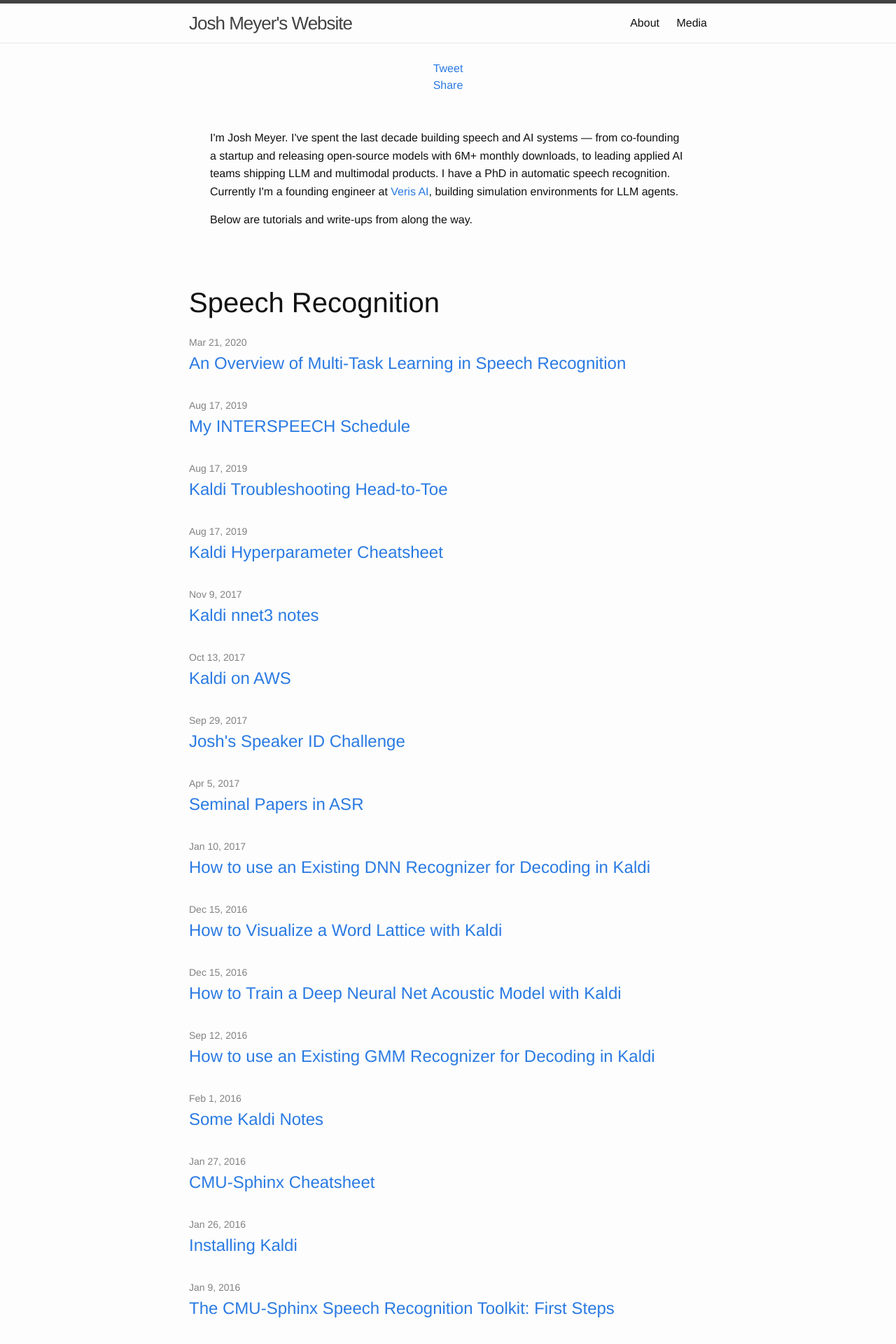
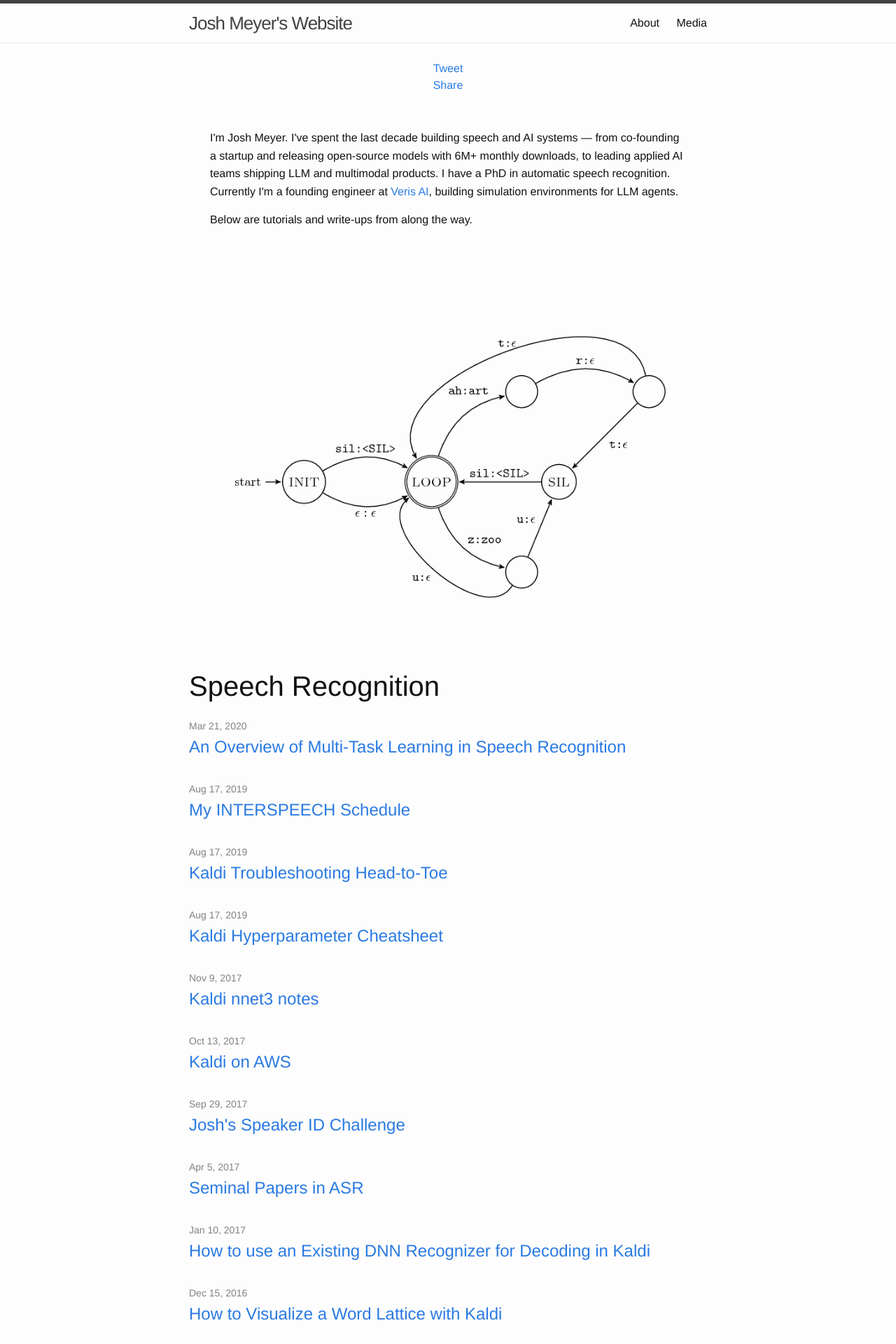
Before and after one commit to JRMeyer/jrmeyer.github.io, a Jekyll site: the page built from index.html, in a window 1280 px wide. Shown: the top 1920 px of the page at 70% size. Built offline with Jekyll 4.4.1, drawn with Linux system fonts in a browser that asks for light colours; comment, search, counter and statistics services are not loaded.

Commit message:
Add WFST image back above Speech Recognition section
Co-Authored-By: Claude Opus 4.6 <noreply@anthropic.com>

```diff
--- a/index.html
+++ b/index.html
@@ -11,6 +11,10 @@ layout: default
 
 
 <div class="home">
+
+  <center><img src="misc/Lfst-big.png" height="500"></center>
+<br/>
+<br/>
 
     <h1 class="page-heading" style="font-size:40px;" >Speech Recognition</h1>
 
```
